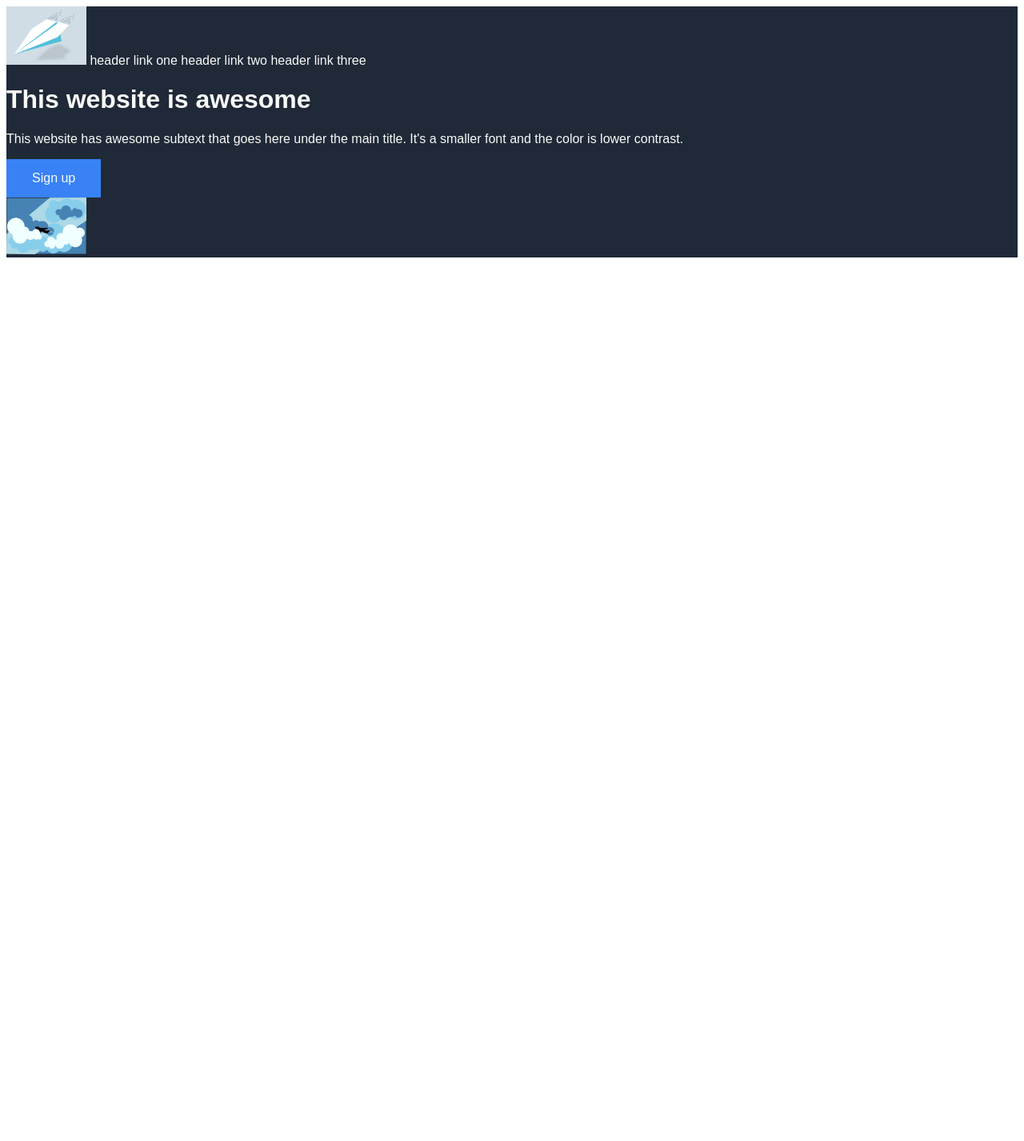
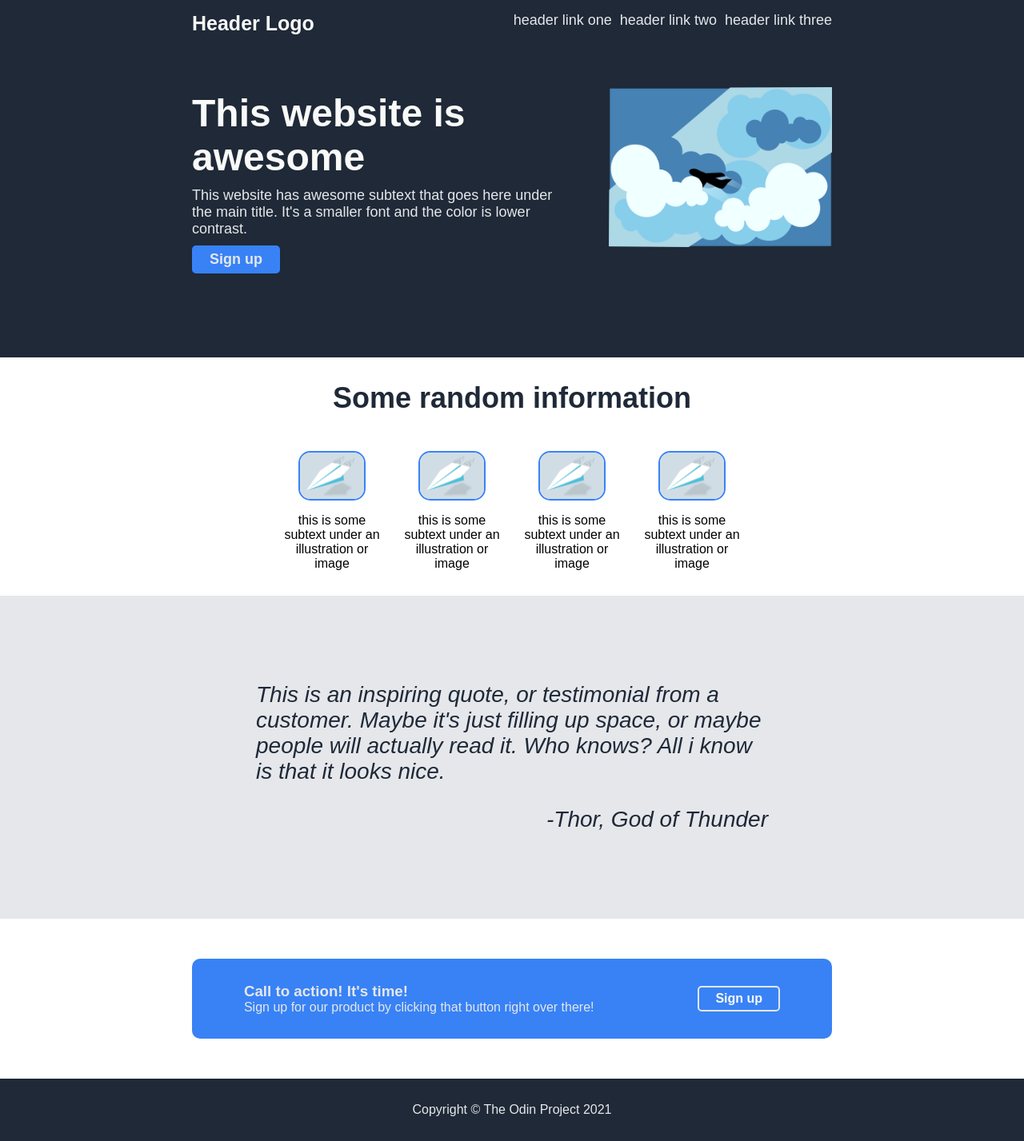
Before and after one commit to Hugepeppe/landing-page, a plain HTML site: page index.html in a window 1280 px wide. Shown: the whole page at 80% size. Before the commit the page ends 800 px from the top, so only its background shows below. Drawn offline with Linux system fonts and the light colour scheme.

Commit message:
Add files via upload

```diff
--- a/index.html
+++ b/index.html
@@ -7,12 +7,15 @@
     <link rel="stylesheet" href="./style.css">
 </head>
 <body>
+    <div class="top-container">
         <div class="hero">
             <div class="header-top">
-            <img src="./logo.png" alt="Header Logo">
+                <a>Header Logo</a>
+                <div class="links">
                     <a>header link one</a>
                     <a>header link two</a>
                     <a>header link three</a>
+                </div>
             </div>
             <div class="header-main">
                 <div class="header-text">
@@ -22,6 +25,64 @@
                 </div>
                 <img src="./big-plane.png" alt="Plane in a clouds">
             </div>
+        </div>
+    </div>
+
+    <div class="info-container">
+        <div class="information">
+            <h2>Some random information</h2>
+
+                <div class="info-panel">
+
+                    <div class="image-text">
+                        <img src="./logo.png" alr="01">
+                        <p>this is some subtext under an illustration or image</p>
+                    </div>
+
+                    <div class="image-text">
+                        <img src="./logo.png" alr="02">
+                        <p>this is some subtext under an illustration or image</p>
+                    </div>
+
+                    <div class="image-text">
+                        <img src="./logo.png" alr="03">
+                        <p>this is some subtext under an illustration or image</p>
+                    </div>
+
+                    <div class="image-text">
+                        <img src="./logo.png" alr="04">
+                        <p>this is some subtext under an illustration or image</p>
+                    </div>
+
+                </div>
+
+        </div>
+    </div>
+
+    <div class="quote-container">
+
+        <div class="quote">
+            <p>This is an inspiring quote, or testimonial from a customer.
+                Maybe it's just filling up space, or maybe people will actually read it.
+                Who knows? All i know is that it looks nice.</p>
+            <p class="name">-Thor, God of Thunder</p>
+        </div>
+
+    </div>
+
+    <div class="action-container">
+        <div class="action-border">
+            <div class="action-text">
+                <h3>Call to action! It's time!</h3>
+                <p>Sign up for our product by clicking that button right over there!</p>
+            </div>
+            <button class="action">Sign up</button>
+        </div>
+    </div>
+
+    <div class="footer">
+        Copyright © The Odin Project 2021
+    </div>
 
 
 
@@ -30,7 +91,6 @@
 
 
 
-    </div>
 
 
 </body>
--- a/style.css
+++ b/style.css
@@ -1,26 +1,211 @@
+
+:root {
+    --width: 800px;
+}
+
+body {
+    margin: 0px;
+    font-family:Arial, Helvetica, sans-serif ;
+
+}
 
 
+.top-container {
+    background-color: #1f2937;
+    display: flex;
+    justify-content: center;
+}
+
 .hero {
-    background-color: #1f2937;
-    font-family:Arial, Helvetica, sans-serif ;
+    color: #F9FAF8;
+    max-width: var(--width);
+}
+
+
+
+.header-top {
+    display: flex;
+    justify-content:space-between;
+    padding: 15px 0px;
+    font-weight: bold;
+    font-size: 25px;
+
+}
+
+
+.links {
+    display: flex;
+    font-size: 18px;
+    color: #e5e7eb;
+    gap: 10px;
+    font-weight: 100;
+}
+
+
+
+
+.header-main {
+    display: flex;
+    padding: 50px 0px;
+    padding-bottom: 100px;
+    justify-content: space-between;
+}
+
+.header-main > img {
+    height: 200px;
+    width: auto;
+}
+
+
+.header-text {
+    display: flex;
+    flex-direction: column;
+    margin-right: 50px;
+
+}
+
+.header-text > h1 {
+    font-size: 48px;
+    font-weight:bolder;
     color: #F9FAF8;
 
+}
+
+
+.header-text > * {
+    margin-top: 5px;
+    margin-bottom: 5px;
+    font-size: 18px;
+    color: #e5e7eb;
 }
 
 button {
     color: #F9FAF8;
     background-color: #3882F6;
     border: none;
-    padding: 15px 32px;
     text-align: center;
     font-size: 16px;
+    font-weight: bold;
+    border: 2px;
+    border-color: #3882F6;
+    border-radius: 5px;
+    border-style: solid;
+    padding: 5px 20px;
+    width: fit-content;
+
 
 }
-
-
-
 
 img {
     width: 100px;
     height: auto;
 }
+
+.info-container {
+    display: flex;
+    justify-content: center;
+}
+
+.information {
+    display: flex;
+    flex-direction: column;
+    align-items: center;
+    max-width: var(--width);
+
+}
+
+.information > h2 {
+    font-size: 36px;
+    font-weight: bolder;
+    color: #1f2937;
+
+}
+
+.info-panel {
+    display: flex;
+    justify-content: center;
+    flex-wrap: wrap;
+
+}
+
+.image-text > img {
+    width: 80px;
+    height: auto;
+    border: 2px;
+    border-color:#3882F6 ;
+    border-style: solid;
+    border-radius: 15px;
+
+}
+
+.image-text {
+    display: flex;
+    flex-direction: column;
+    align-items: center;
+    text-align: center;
+    width: 120px;
+    padding: 15px;
+
+}
+
+
+.quote-container {
+    display: flex;
+    justify-content: center;
+    background-color: #e5e7eb;
+
+}
+
+.quote {
+    max-width: var(--width);
+    font-size: 28px;
+    color: #1f2937;
+    font-weight: lighter;
+    font-style: italic;
+    padding: 80px;
+    box-sizing: border-box;
+
+}
+
+.name {
+    text-align: right;
+}
+
+.action-container {
+    display: flex;
+    justify-content: center;
+}
+
+.action-border {
+    display: flex;
+    background-color:#3882F6 ;
+    border-radius: 10px;
+    margin: 50px;
+    width: var(--width);
+    justify-content: space-around;
+    align-items: center;
+    max-width: var(--width);
+
+}
+
+.action-text {
+    color: #e5e7eb;
+    margin: 30px 0px;
+}
+
+.action-text > h3 {
+    margin: 0px;
+}
+.action-text > p {
+    margin: 0px;
+}
+.action-border > button {
+    border-color: #e5e7eb;
+}
+
+.footer {
+    background-color: #1f2937;
+    color: #e5e7eb;
+    text-align: center;
+    padding: 30px;
+}
```
Lines whose indentation alone changed are shown as unchanged.
